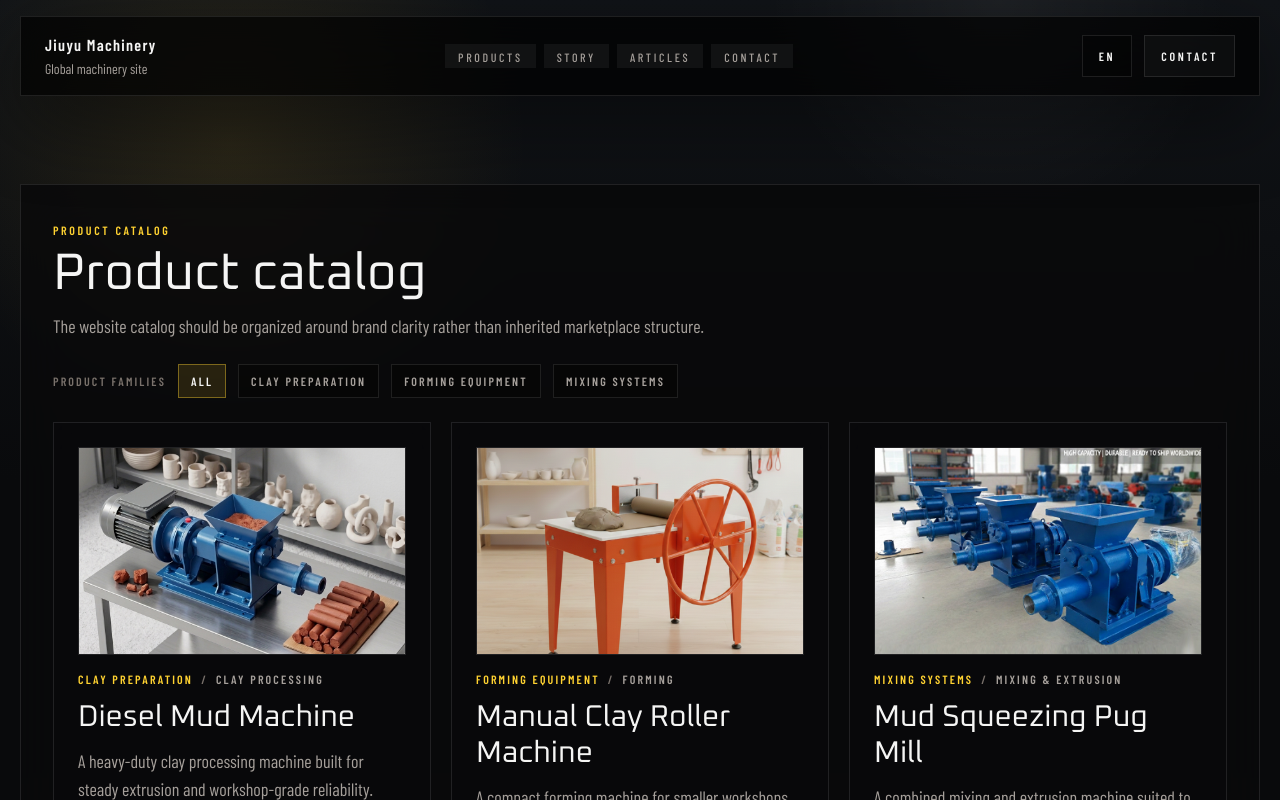
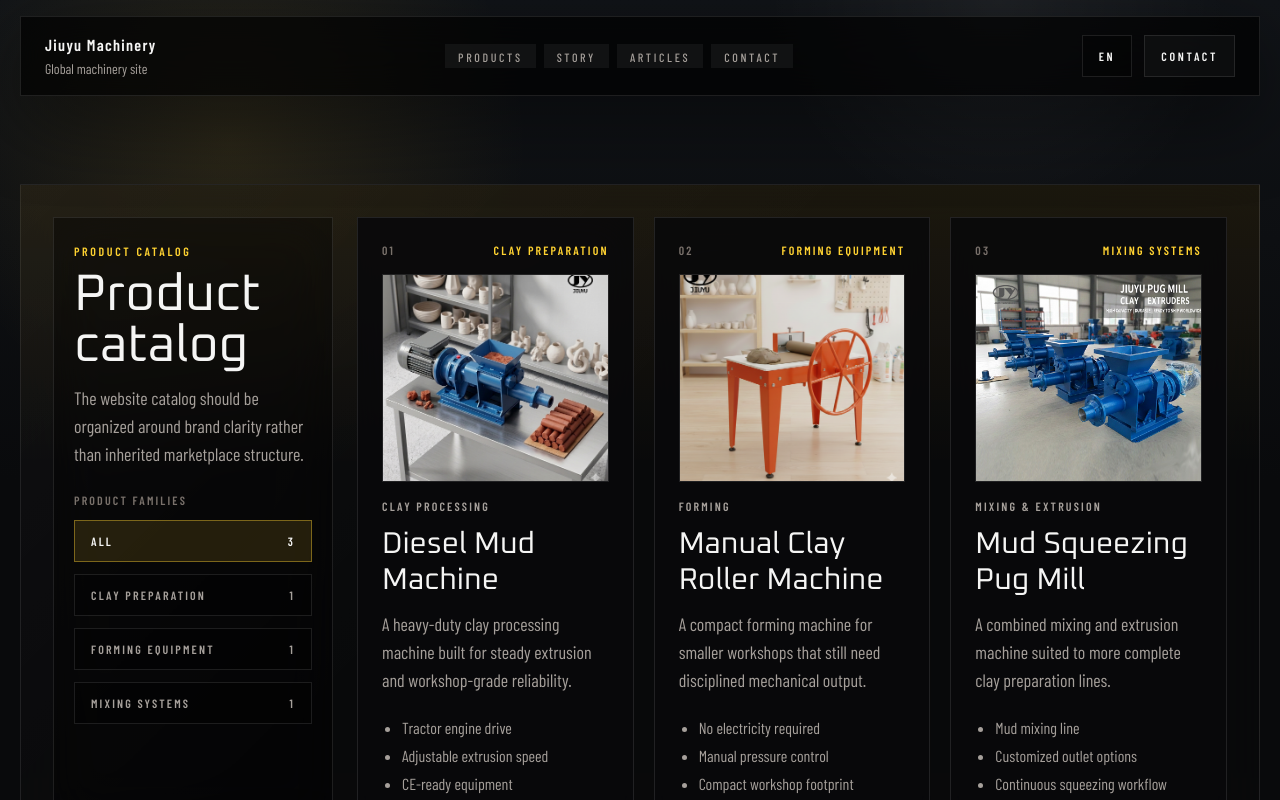
Before and after one commit to YSBZ/JY, a React (Vite) app: page /products in a window 1280 px wide. Shown: the top 800 px of the page. Built offline with nearby package versions, Linux system fonts and the light colour scheme.

Commit message:
feat: refine products catalog layout

```diff
--- a/src/views/ProductsPage.tsx
+++ b/src/views/ProductsPage.tsx
@@ -15,18 +15,20 @@ export function ProductsPage() {
 
   return (
     <div className="py-14">
-      <PageSection>
+      <PageSection className="overflow-hidden bg-[linear-gradient(135deg,rgba(255,255,255,0.03),transparent_45%),linear-gradient(180deg,rgba(241,190,50,0.08),transparent_42%)]">
+        <div className="grid gap-6 lg:grid-cols-[280px_minmax(0,1fr)]">
+          <aside className="border border-white/10 bg-black/40 p-5 backdrop-blur-xl">
             <SectionTitle
               eyebrow={ui.productCatalogEyebrow}
               title={ui.productCatalogTitle}
               body={ui.productCatalogBody}
             />
 
-        <div className="mb-6 flex flex-wrap items-center gap-3">
+            <div className="grid gap-3">
               <span className="text-xs font-semibold uppercase tracking-[0.18em] text-stone-500">{ui.productFamilyLabel}</span>
               <button
                 className={[
-              'border px-3 py-2 text-xs font-semibold uppercase tracking-[0.18em] transition',
+                  'flex items-center justify-between border px-4 py-3 text-left text-xs font-semibold uppercase tracking-[0.18em] transition',
                   activeFamily === 'all'
                     ? 'border-amber-300/40 bg-amber-300/12 text-stone-100'
                     : 'border-white/10 bg-black/35 text-stone-400 hover:border-white/20 hover:text-stone-100',
@@ -34,13 +36,16 @@ export function ProductsPage() {
                 onClick={() => setActiveFamily('all')}
                 type="button"
               >
-            {ui.productAllFamilies}
+                <span>{ui.productAllFamilies}</span>
+                <span>{products.length}</span>
               </button>
-          {(Object.keys(productFamilyCopy) as ProductFamily[]).map((family) => (
+              {(Object.keys(productFamilyCopy) as ProductFamily[]).map((family) => {
+                const familyCount = products.filter((product) => product.family === family).length
+                return (
                   <button
                     key={family}
                     className={[
-                'border px-3 py-2 text-xs font-semibold uppercase tracking-[0.18em] transition',
+                      'flex items-center justify-between border px-4 py-3 text-left text-xs font-semibold uppercase tracking-[0.18em] transition',
                       activeFamily === family
                         ? 'border-amber-300/40 bg-amber-300/12 text-stone-100'
                         : 'border-white/10 bg-black/35 text-stone-400 hover:border-white/20 hover:text-stone-100',
@@ -48,26 +53,33 @@ export function ProductsPage() {
                     onClick={() => setActiveFamily(family)}
                     type="button"
                   >
-              {productFamilyCopy[family][locale]}
+                    <span>{productFamilyCopy[family][locale]}</span>
+                    <span>{familyCount}</span>
                   </button>
-          ))}
+                )
+              })}
             </div>
+          </aside>
 
-        <div className="grid gap-5 lg:grid-cols-3">
-          {filteredProducts.map((product) => (
+          <div className="grid gap-5 lg:grid-cols-2 xl:grid-cols-3">
+            {filteredProducts.map((product, index) => (
               <Link
                 key={product.slug}
                 className="border border-white/10 bg-zinc-950/85 p-6 backdrop-blur-xl transition hover:-translate-y-1 hover:border-amber-300/35"
                 to={`/products/${product.slug}`}
               >
+                <div className="mb-4 flex items-center justify-between gap-3">
+                  <span className="text-xs font-semibold uppercase tracking-[0.18em] text-stone-500">{`0${index + 1}`}</span>
+                  <span className="text-xs font-semibold uppercase tracking-[0.18em] text-amber-300">
+                    {productFamilyCopy[product.family][locale]}
+                  </span>
+                </div>
                 <img
                   alt={product.imageAlt[locale]}
                   className="mb-4 h-52 w-full border border-white/10 object-cover"
                   src={product.image}
                 />
                 <div className="flex flex-wrap gap-2 text-xs font-semibold uppercase tracking-[0.18em]">
-                <span className="text-amber-300">{productFamilyCopy[product.family][locale]}</span>
-                <span className="text-stone-500">/</span>
                   <span className="text-stone-400">{product.category[locale]}</span>
                 </div>
                 <h3 className="mt-3 font-['Oxanium'] text-3xl text-stone-100">{product.title[locale]}</h3>
@@ -80,6 +92,7 @@ export function ProductsPage() {
               </Link>
             ))}
           </div>
+        </div>
       </PageSection>
     </div>
   )
```
Lines whose indentation alone changed are shown as unchanged.
